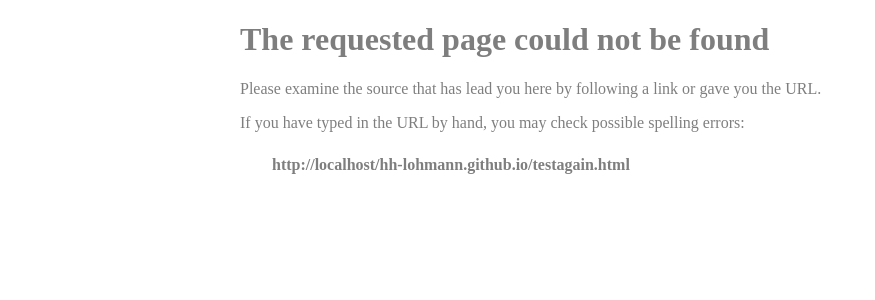
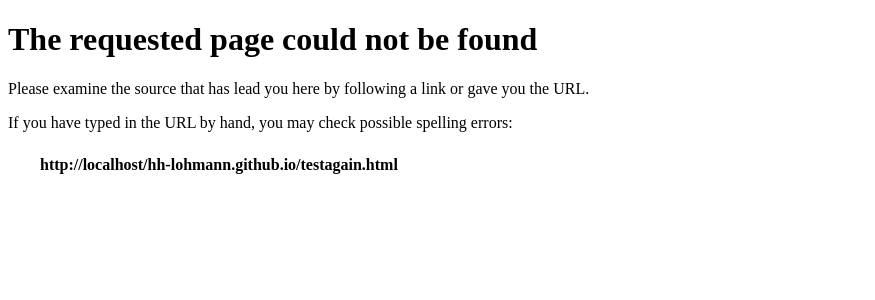
Before and after one commit to hh-lohmann/hh-lohmann.github.io, a Jekyll site: the page built from testagain.md, in a window 1280 px wide. Shown: the top 300 px of the page, without its empty margins (0-875 px from the left). Built offline with Jekyll 4.4.1, drawn with Linux system fonts in a browser that asks for light colours.

Commit message:
Update testo.html

```diff
--- a/_layouts/testo.html
+++ b/_layouts/testo.html
@@ -7,8 +7,6 @@
     <meta charset="utf-8"/>
     <style>
       body{
-        {% include 21/nov/11/1025/(include).css %}
-        {% include msg.css %}
       }
     </style>
   </head>
```
